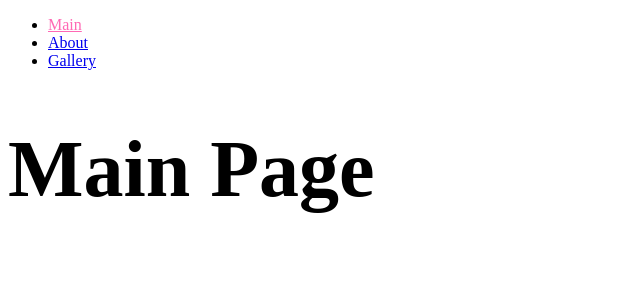
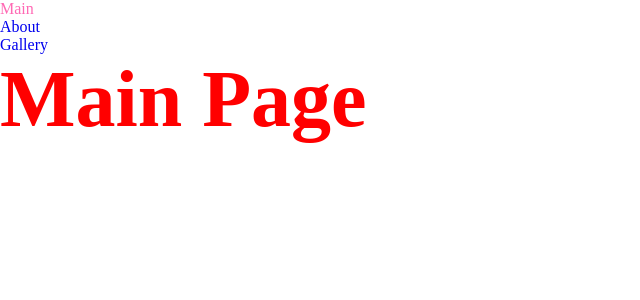
Before and after one commit to aajy/next-basic, a Next.js app: page / in a window 1280 px wide. Shown: the top 300 px of the page, without its empty margins (0-640 px from the left). Built offline with nearby package versions, Linux system fonts and the light colour scheme.

Commit message:
404페이지 컴포넌트 생성

```diff
--- a/app/layout.jsx
+++ b/app/layout.jsx
@@ -1,4 +1,5 @@
 import Header from '../components/header/header';
+import './styles/globals.scss';
 
 export const metadata = {
   title: 'Main Page',
--- a/app/styles/globals.scss
+++ b/app/styles/globals.scss
@@ -11,3 +11,7 @@ li {
 a {
   text-decoration: none;
 }
+
+body {
+  color: red;
+}
```
Also changed, not shown: app/not-found.jsx (added, +7 -0 lines).
